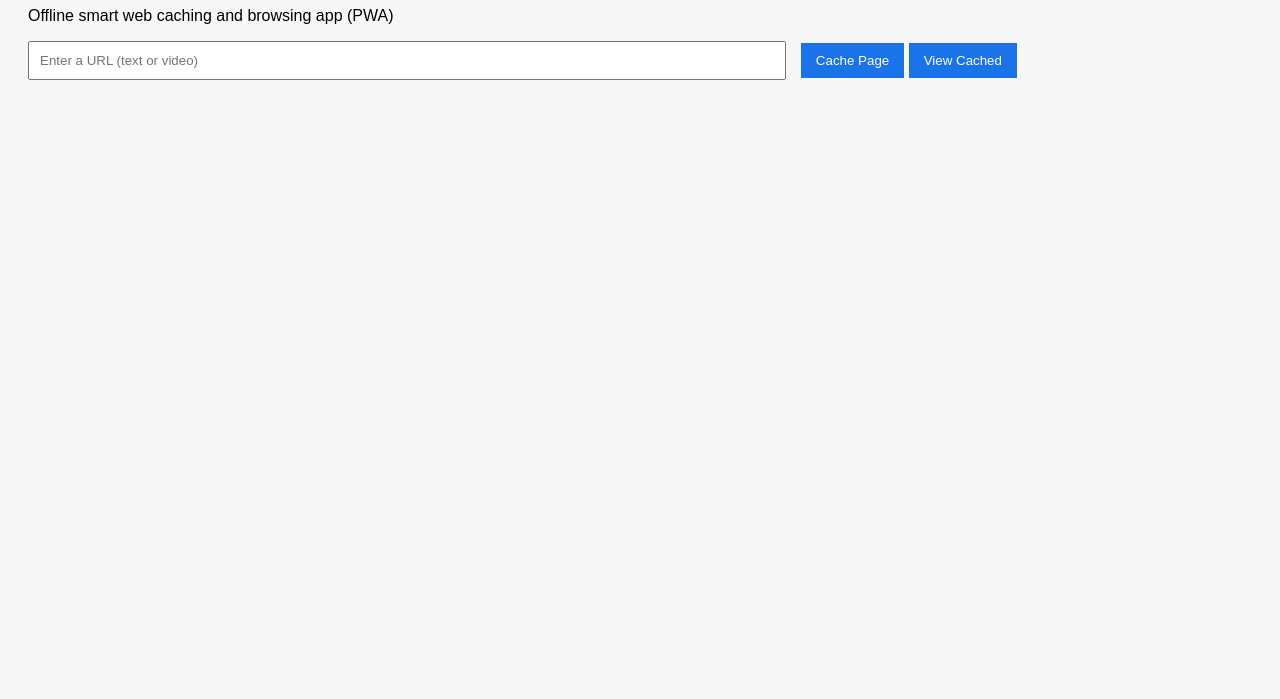
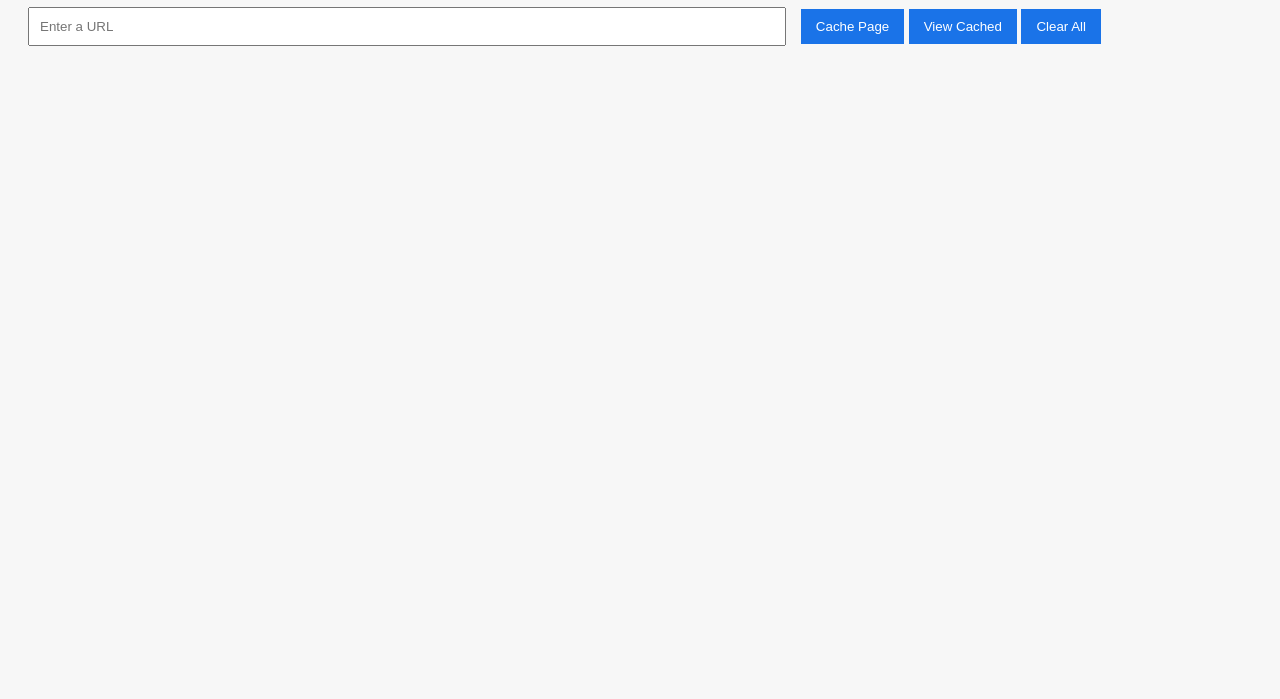
Before and after one commit to shadowsymphony12/Webcachex-pro, a plain HTML site: page index.html in a window 1280 px wide. Shown: the part 101-800 px from the top of the page. Drawn offline with Linux system fonts and the light colour scheme.

Commit message:
Update index.html

```diff
--- a/index.html
+++ b/index.html
@@ -6,17 +6,17 @@
   <title>WebCacheX Pro</title>
   <link rel="stylesheet" href="style.css" />
   <link rel="manifest" href="manifest.json" />
+  <link rel="icon" href="icon.png" type="image/png" />
 </head>
 <body>
   <h1>WebCacheX Pro</h1>
-  <p>Offline smart web caching and browsing app (PWA)</p>
-
-  <input type="text" id="urlInput" placeholder="Enter a URL (text or video)" />
+  <input type="text" id="urlInput" placeholder="Enter a URL" />
   <button onclick="cacheURL()">Cache Page</button>
   <button onclick="viewCachedPages()">View Cached</button>
-
+  <button onclick="clearAllPages()">Clear All</button>
   <div id="output"></div>
 
+  <script src="db.js"></script>
   <script src="app.js"></script>
 </body>
 </html>
```
